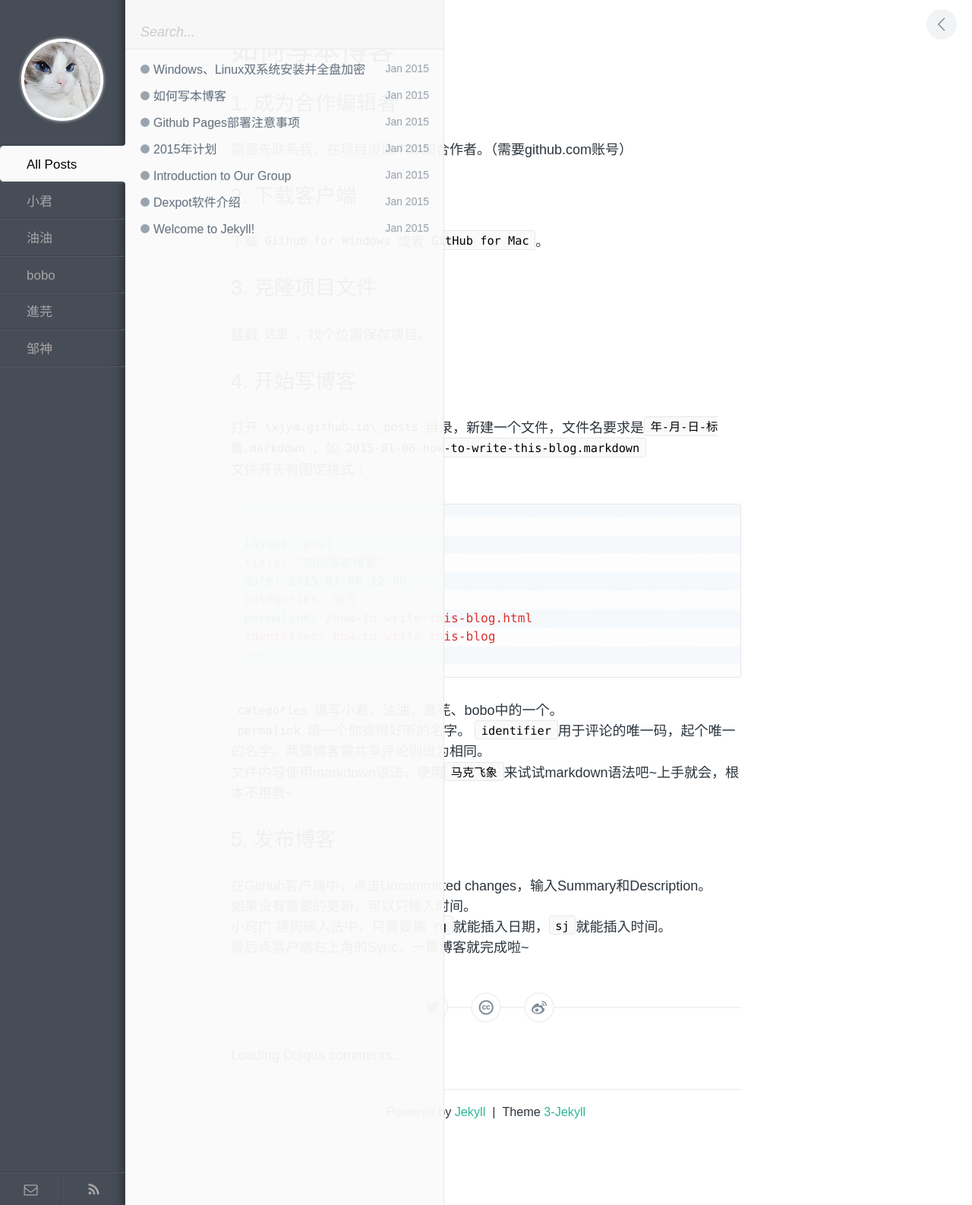
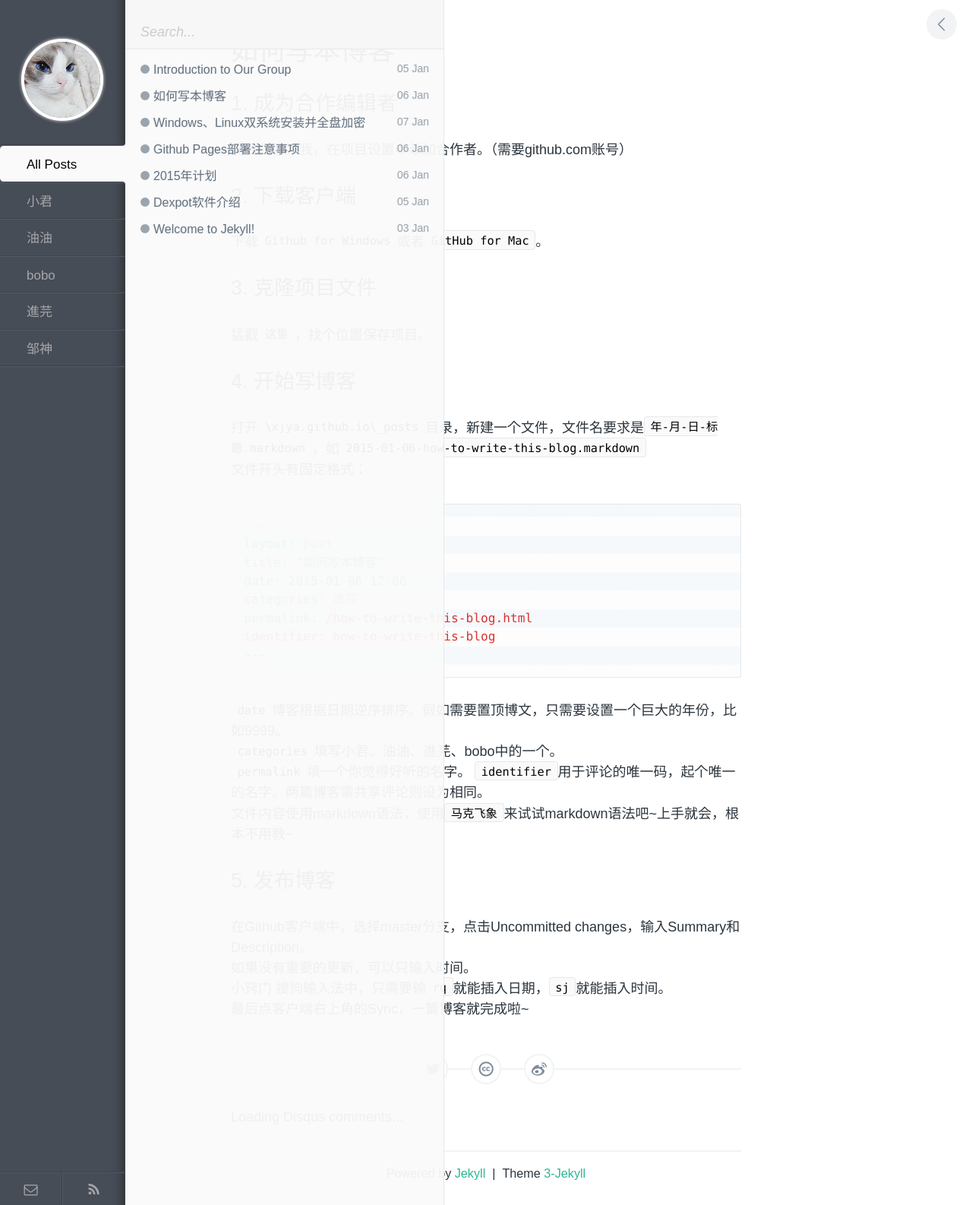
Before and after one commit to xjya/xjya.github.io, a Jekyll site: the page built from _posts/2015-01-06-how-to-write-this-blog.markdown, in a window 1280 px wide. Shown: the whole page at 76% size. Built offline with Jekyll 4.4.1, drawn with Linux system fonts in a browser that asks for light colours; comment, search, counter and statistics services are not loaded.

Commit message:
2015年1月7日12:13:09

```diff
--- a/_layouts/index.html
+++ b/_layouts/index.html
@@ -39,7 +39,7 @@
 
         <nav id="pl__container">
         {% for post in site.posts %}
-          <a class="{{ post.categories }} pl__all" href="{{ post.url }}"><span class="pl__circle"></span><span class="pl__title">{{ post.title }}</span><span class="pl__date">{{ post.date | date: "%b %Y" }}</span></a>
+          <a class="{{ post.categories }} pl__all" href="{{ post.url }}"><span class="pl__circle"></span><span class="pl__title">{{ post.title }}</span><span class="pl__date">{{ post.date | date: "%d %b" }}</span></a>
         {% endfor %}
         </nav>
       </div> <!-- end #posts-list -->
--- a/_posts/2015-01-05-introduction-of-our-group.markdown
+++ b/_posts/2015-01-05-introduction-of-our-group.markdown
@@ -1,7 +1,7 @@
 ---
 layout: post
 title: "Introduction to Our Group"
-date: 2015-01-05 21:59
+date: 9999-01-05 21:59
 categories: 油油
 permalink: /introduction-to-our-group.html
 identifier: 20150105
--- a/_posts/2015-01-05-welcome-to-jekyll.markdown
+++ b/_posts/2015-01-05-welcome-to-jekyll.markdown
@@ -1,9 +1,10 @@
 ---
 layout: post
 title:  "Welcome to Jekyll!"
-date:   2015-01-05 15:38:26
+date:   0000-01-05 15:38:26
 categories: jekyll update
 permalink: /welcome-to-jekyll.html
+identifier: welcome-to-jekyll
 ---
 You’ll find this post in your `_posts` directory. Go ahead and edit it and re-build the site to see your changes. You can rebuild the site in many different ways, but the most common way is to run `jekyll serve --watch`, which launches a web server and auto-regenerates your site when a file is updated.
 
--- a/_posts/2015-01-06-how-to-write-this-blog.markdown
+++ b/_posts/2015-01-06-how-to-write-this-blog.markdown
@@ -1,7 +1,7 @@
 ---
 layout: post
 title: "如何写本博客"
-date: 2015-01-06 12:06
+date: 9998-01-06 12:06
 categories: 進芫
 permalink: /how-to-write-this-blog.html
 identifier: 20150106
@@ -29,13 +29,14 @@
 identifier: how-to-write-this-blog
 ---
 {% endhighlight %}
+`date`博客根据日期逆序排序。假如需要置顶博文，只需要设置一个巨大的年份，比如9999。
 `categories`填写小君、油油、進芫、bobo中的一个。
 `permalink`填一个你觉得好听的名字。
 `identifier`用于评论的唯一码，起个唯一的名字。两篇博客需共享评论则设为相同。
 文件内容使用markdown语法，使用[`马克飞象`](http://maxiang.info/)来试试markdown语法吧~上手就会，根本不用教~
 
 #5. 发布博客
-在Github客户端中，点击Uncommitted changes，输入Summary和Description。
+在Github客户端中，选择master分支，点击Uncommitted changes，输入Summary和Description。
 如果没有重要的更新，可以只输入时间。
 	小窍门
 	搜狗输入法中，只需要输`rq`就能插入日期，`sj`就能插入时间。
```
Also changed, not shown: _posts/2015-01-06-2015-plan.markdown (line endings or trailing spaces).
